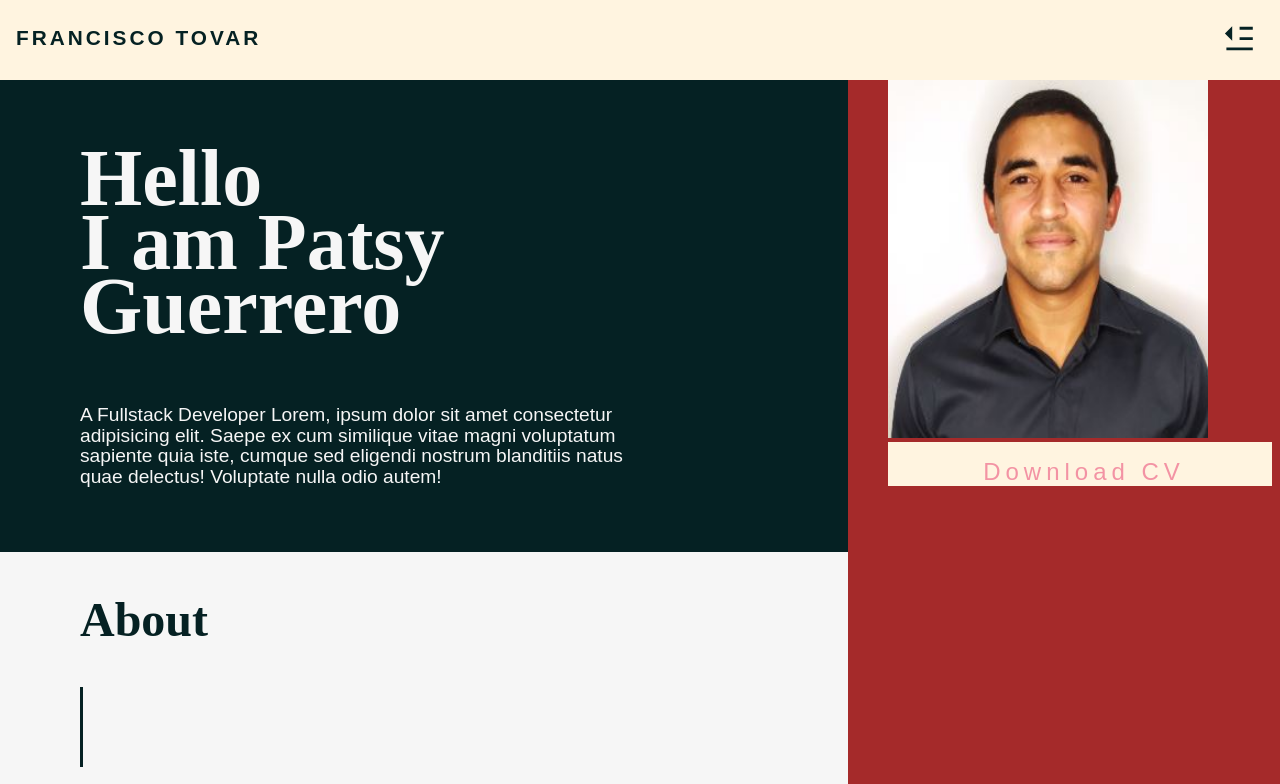
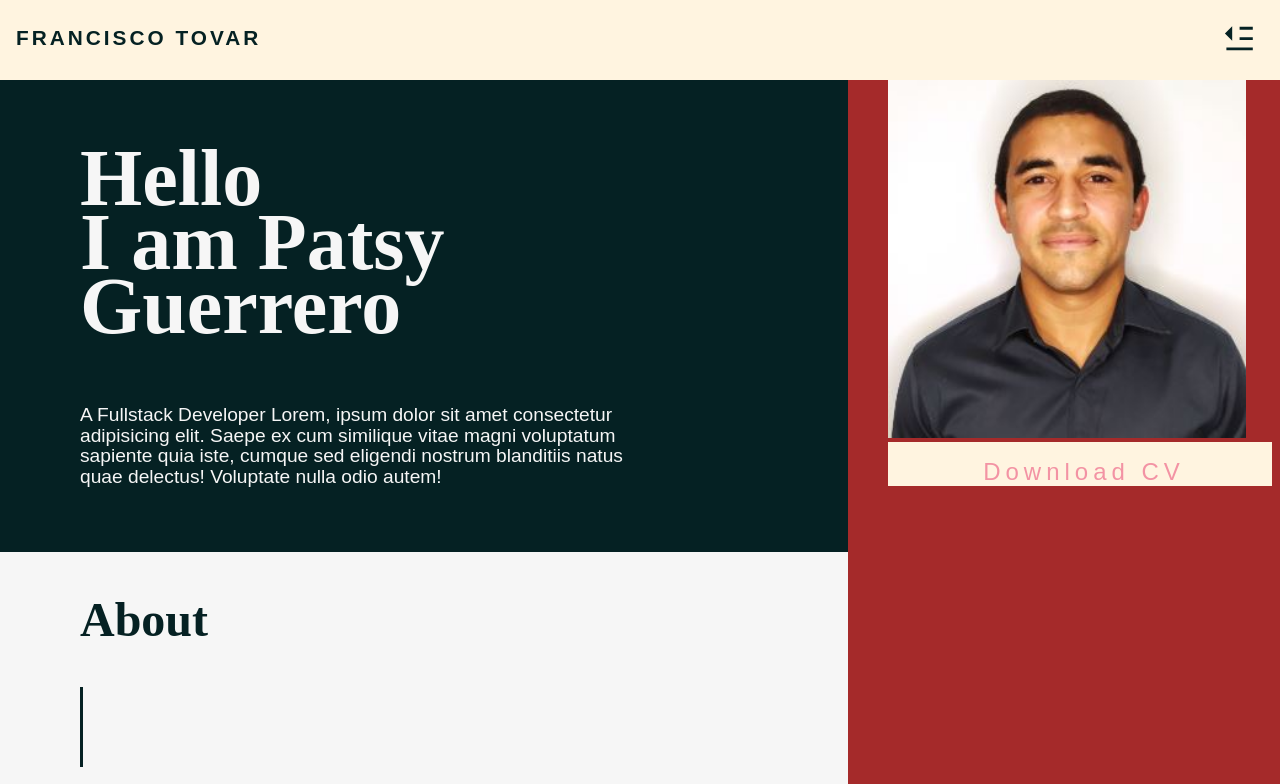
Before and after one commit to PatsyGuerrero/Portfolio, a React (Create React App) app in the folder portfolio/: page / in a window 1280 px wide. Shown: the top 784 px of the page. Built offline with nearby package versions, Linux system fonts and the light colour scheme.

Commit message:
modificacion de medidas

```diff
--- a/portfolio/src/components/Photo.module.scss
+++ b/portfolio/src/components/Photo.module.scss
@@ -42,7 +42,7 @@ $height-download : 2rem;
             margin-left: 2.5rem;
             .photo{
                 text-align: end;
-                width: 25vw;
+                width: 28vw;
                 height: 28vw;
             }
         }
--- a/portfolio/src/components/Portfolio.module.scss
+++ b/portfolio/src/components/Portfolio.module.scss
@@ -66,7 +66,7 @@
                     h2{
 
                         font-family: 'Crimson Pro', serif;
-                        font-size: 1.5rem;
+                        font-size: 1rem;
                         //color: $color-text-primary;
                         //background-color: rgb(62, 15, 107);
                         margin-top: 0;
@@ -74,7 +74,7 @@
 
                     span{
                         margin-top: 0.2rem;
-                        font-size: 1rem;
+                        font-size: 1.5rem;
                         //background-color: burlywood;
                         padding: 0.8rem 0 0.8rem 0 ;
                     }
@@ -95,7 +95,7 @@
                         background: none;
                         border:none;
                         border: 0.15rem solid;
-                        font-size: 120%;
+                        font-size: 100%;
                         //width: 100%;
                         text-align: left;
                         color: $color-text-primary;
@@ -207,7 +207,7 @@
                     h2{
 
                         font-family: 'Crimson Pro', serif;
-                        font-size: 2rem;
+                        font-size: 3rem;
                         //color: $color-text-primary;
                         //background-color: rgb(62, 15, 107);
                         margin-top: 0;
```
Also changed, not shown: portfolio/src/components/dribble.jpg (deleted).
